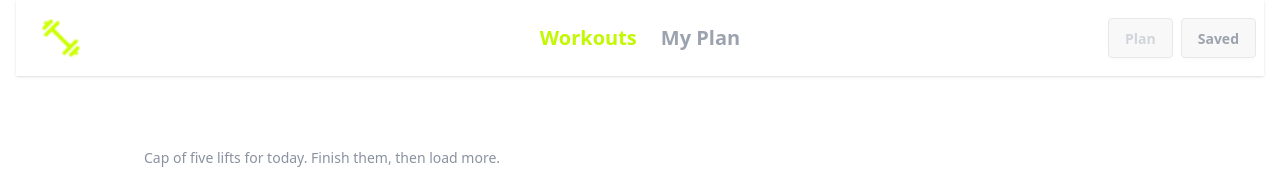
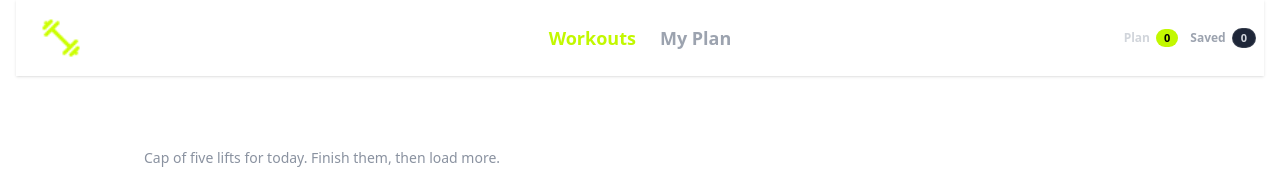
Before and after one commit to rezwankabir2007/fit_log_projects, a Next.js app: page /myplan in a window 1280 px wide. Shown: the top 169 px of the page. Built offline with nearby package versions, Linux system fonts and the light colour scheme.

Commit message:
update comit

```diff
--- a/src/components/libraryDetails/TodaysPlanButton.tsx
+++ b/src/components/libraryDetails/TodaysPlanButton.tsx
@@ -17,7 +17,7 @@ const TodaysPlanButton = ({ workout }: TodaysPlanButtonProps) => {
 
 
     const isAlreadyInPlan = readLibrary?.some(
-      (item: TLibrary) => (item._id || item.id) === (workout._id || workout.id)
+      (item: TLibrary) => item.id === workout.id
     );
 
 
--- a/src/components/shared/Navber.tsx
+++ b/src/components/shared/Navber.tsx
@@ -1,13 +1,18 @@
+'use client';
+
 import Image from 'next/image';
 import NavbarLogo from '@/assets/logo.png';
 import Link from 'next/link';
+import React, { useContext, JSX } from 'react';
+import { LibrarysContext } from '@/context/LibrarysContext';
 
-const NavLinks = () => (
+// 1. NavLinks Component Type
+const NavLinks: React.FC = (): JSX.Element => (
   <>
     <li>
       <Link
-        href="/"
-        className="text-[#C2F800] font-semibold text-lg lg:text-xl p-2"
+        href="/library"
+        className="text-[#C2F800] font-semibold text-base lg:text-lg p-2"
       >
         Workouts
       </Link>
@@ -15,7 +20,7 @@ const NavLinks = () => (
     <li>
       <Link
         href="/myplan"
-        className="text-[#9CA3AF] font-semibold text-lg lg:text-xl p-2"
+        className="text-[#9CA3AF] hover:text-white font-semibold text-base lg:text-lg p-2"
       >
         My Plan
       </Link>
@@ -23,10 +28,21 @@ const NavLinks = () => (
   </>
 );
 
-const Navbar = () => {
+
+
+const Navbar: React.FC = (): JSX.Element => {
+  const { readLibrary, wishlibrary } = useContext(LibrarysContext);
+
+
+
+  const planCount: number = readLibrary?.length || 0;
+  const savedCount: number = wishlibrary?.length || 0;
+
   return (
     <div className="container mx-auto px-2 sm:px-4">
       <div className="navbar bg-base-100 shadow-sm">
+
+
 
         <div className="navbar-start">
           <div className="dropdown">
@@ -51,23 +67,39 @@ const Navbar = () => {
           </div>
 
           <Link href="/" className="flex items-center gap-2 btn btn-ghost normal-case text-xl">
-            <Image src={NavbarLogo} alt="Navbar Logo" width={40} height={40} className="w-8 h-8 sm:w-10 sm:h-10 object-contain" />
+            <Image
+              src={NavbarLogo}
+              alt="Navbar Logo"
+              width={40}
+              height={40}
+              className="w-8 h-8 sm:w-10 sm:h-10 object-contain"
+            />
             <span className="text-white font-bold text-xl sm:text-2xl">FIRLOG</span>
           </Link>
         </div>
 
+        {/* Navbar Center */}
         <div className="navbar-center hidden lg:flex">
           <ul className="menu menu-horizontal px-1 gap-2">
             <NavLinks />
           </ul>
         </div>
 
-        <div className="navbar-end gap-1 sm:gap-2">
+        {/* Navbar End */}
+        <div className="navbar-end gap-3">
+          <Link href="/myplan" className="flex items-center gap-1.5 text-xs font-semibold text-[#D1D5DB] hover:text-white transition-colors">
+            <span>Plan</span>
+            <span className="bg-[#C2F800] text-black text-[11px] font-extrabold px-2 py-0.5 rounded-full min-w-[20px] text-center">
+              {planCount}
+            </span>
+          </Link>
 
-
-          <Link href="/myplan" className="btn btn-sm sm:btn-md text-[#D1D5DB]">Plan</Link>
-
-          <Link href="/myplan" className="btn btn-sm sm:btn-md text-[#9CA3AF]">Saved</Link>
+          <Link href="/myplan" className="flex items-center gap-1.5 text-xs font-semibold text-[#9CA3AF] hover:text-white transition-colors">
+            <span>Saved</span>
+            <span className="bg-[#1E2638] text-gray-300 border border-white/10 text-[11px] font-extrabold px-2 py-0.5 rounded-full min-w-[20px] text-center">
+              {savedCount}
+            </span>
+          </Link>
         </div>
 
       </div>
--- a/src/context/LibrarysContext.tsx
+++ b/src/context/LibrarysContext.tsx
@@ -1,25 +1,65 @@
-'use client'
+'use client';
 
 import React, { createContext, ReactNode, useState } from 'react';
 
 
-
-export const LibrarysContext =createContext({});
+export type TLibrary = {
+  id: number;
+  name: string;
+  image: string;
+  muscleGroups: string[];
+  equipment: string;
+  difficulty: string;
+  duration: number;
+  caloriesBurned: number;
+  sets: number;
+  reps: string;
+  rating: number;
+  description: string;
+  instructions: string[];
+};
 
 
- const LibrarysProvider = ({children}:{children:ReactNode}) => {
 
- const [readLibrary,setReadLibrary] = useState([]);
- const [wishlibrary, setWishLibrary] =useState([]);
+export type TLibrarysContext = {
+  readLibrary: TLibrary[];
+  setReadLibrary: React.Dispatch<React.SetStateAction<TLibrary[]>>;
+  wishlibrary: TLibrary[];
+  setWishLibrary: React.Dispatch<React.SetStateAction<TLibrary[]>>;
+};
 
- const sharedData = {
+
+export const LibrarysContext = createContext<TLibrarysContext>({
+  readLibrary: [],
+  setReadLibrary: () => {},
+  wishlibrary: [],
+  setWishLibrary: () => {},
+});
+
+
+
+type TLibrarysProviderProps = {
+  children: ReactNode;
+};
+
+const LibrarysProvider: React.FC<TLibrarysProviderProps> = ({ children }) => {
+
+
+  const [readLibrary, setReadLibrary] = useState<TLibrary[]>([]);
+  const [wishlibrary, setWishLibrary] = useState<TLibrary[]>([]);
+
+  const sharedData: TLibrarysContext = {
     readLibrary,
     setReadLibrary,
     wishlibrary,
-    setWishLibrary
- }
+    setWishLibrary,
+  };
 
-    return <LibrarysContext.Provider value ={sharedData}>{children}</LibrarysContext.Provider>
+  return (
+    <LibrarysContext.Provider value={sharedData}>
+      {children}
+    </LibrarysContext.Provider>
+  );
 };
 
 export default LibrarysProvider;
```
